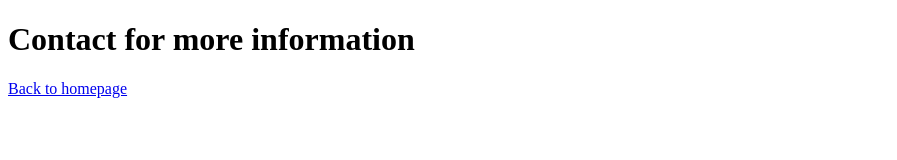
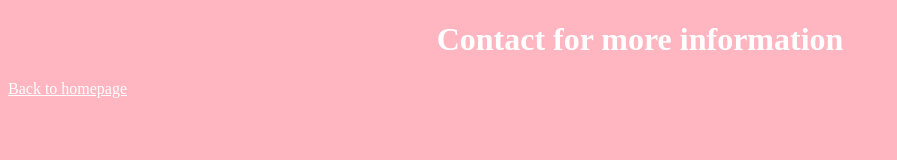
Before and after one commit to sarahdavies186/croissant, a plain HTML site: page contact.html in a window 1280 px wide. Shown: the whole page, without its empty margins (0-897 px from the left). Drawn offline with Linux system fonts and the light colour scheme.

Commit message:
Added CSS

```diff
--- a/contact.html
+++ b/contact.html
@@ -4,6 +4,7 @@
     <meta charset="UTF-8" />
     <meta http-equiv="X-UA-Compatible" content="IE=edge" />
     <meta name="viewport" content="width=device-width, initial-scale=1.0" />
+    <link rel="stylesheet" href="css/styles.css" />
     <title>Contact</title>
   </head>
   <body>
--- a/css/styles.css
+++ b/css/styles.css
@@ -0,0 +1,12 @@
+body {
+  background-color: lightpink;
+}
+
+h1 {
+  color: white;
+  text-align: center;
+}
+
+a {
+  color: white;
+}
```
Also changed, not shown: index.html (+1 -0 lines), photo.html (+1 -0 lines).
